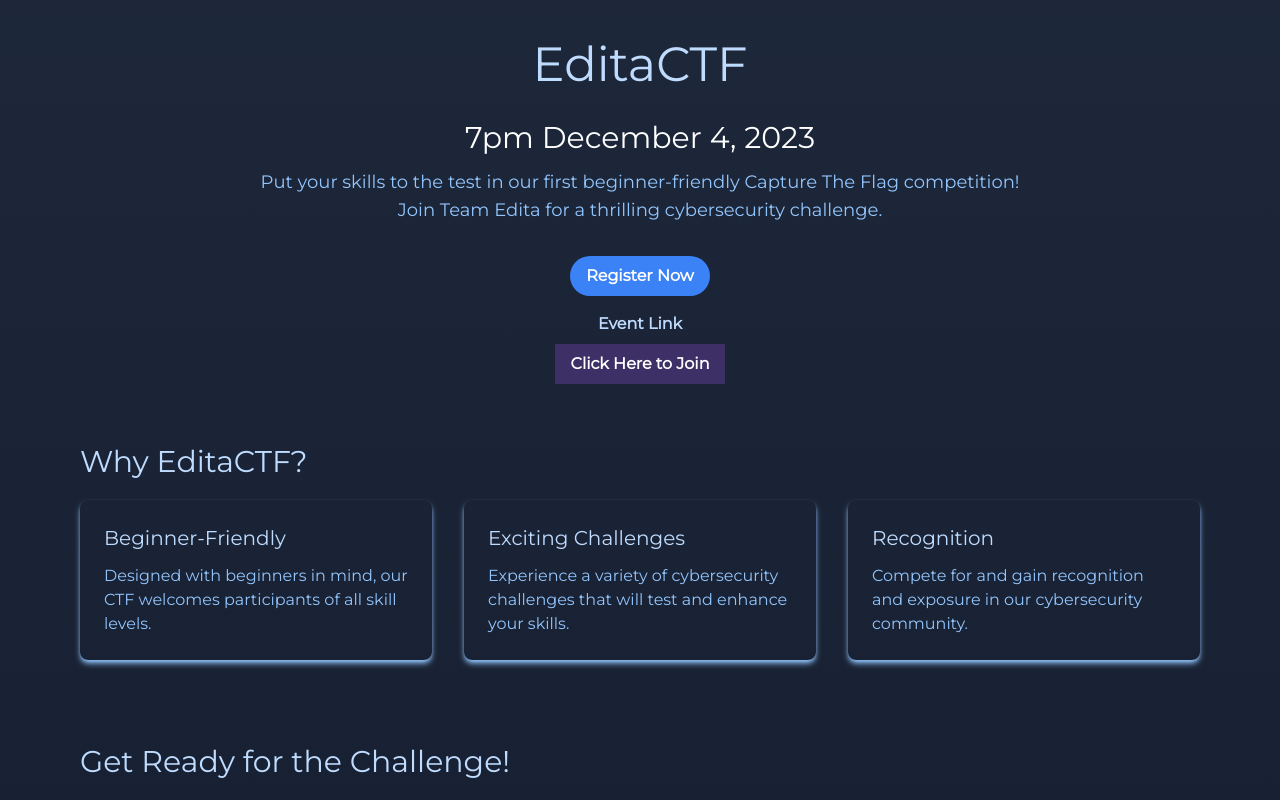
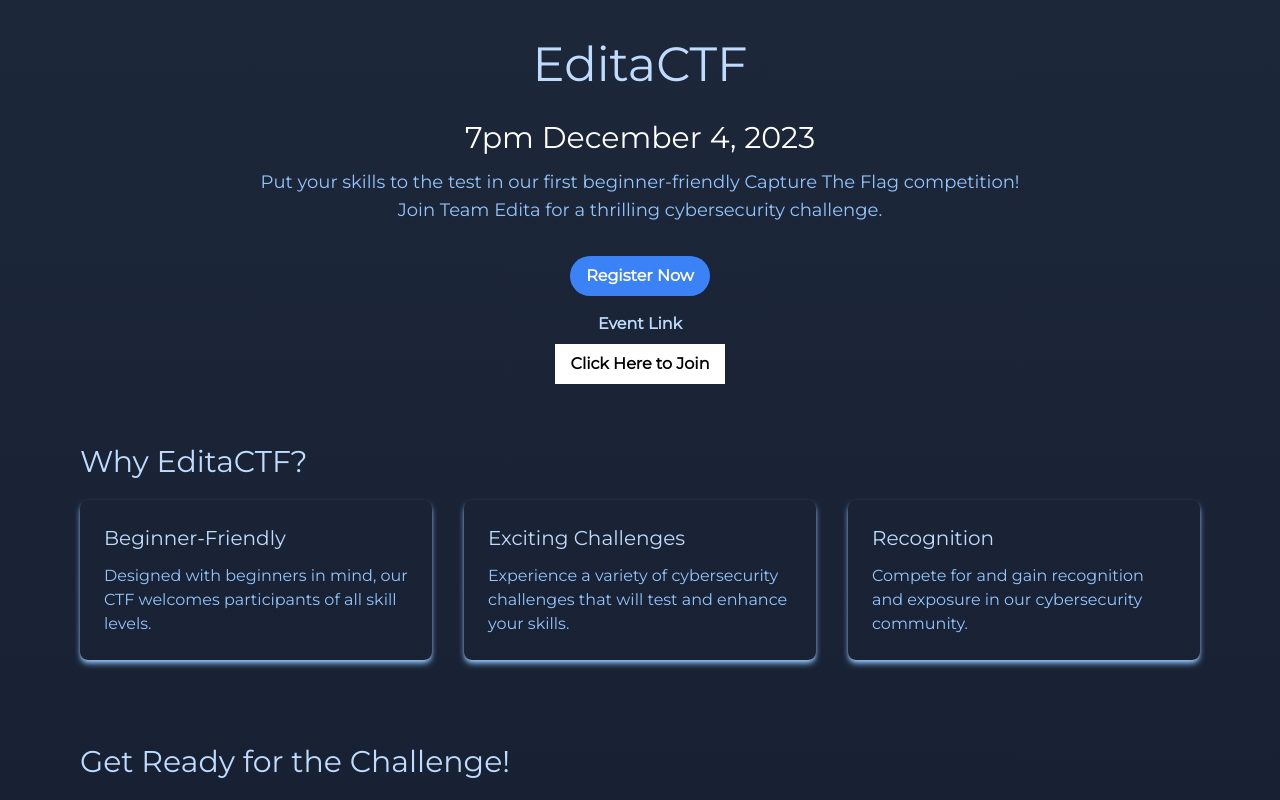
Before and after one commit to FrenzyVJN/Edita, a Next.js app: page /events in a window 1280 px wide. Shown: the top 800 px of the page. Built offline with nearby package versions, Linux system fonts and the light colour scheme.

Commit message:
Update page.tsx

```diff
--- a/app/events/page.tsx
+++ b/app/events/page.tsx
@@ -17,7 +17,7 @@ function Events() {
         {/* Add the new button here */}
         <h1 className='mt-4 mb-2 font-semibold text-blue-200'>Event Link</h1>
         <button
-          className=" bg-purple-500 bg-opacity-25 hover:bg-purple-600 hover:bg-opacity-25 text-white font-bold py-2 px-4 transition duration-300 transform hover:scale-105 focus:outline-none focus:shadow-outline-yellow"
+          className=" bg-white bg-opacity-100 hover:bg-white hover:bg-opacity-50 text-black font-bold py-2 px-4 transition duration-300 transform hover:scale-105 focus:outline-none focus:shadow-outline-yellow"
           disabled={true} // Set to true for now, enable later
         >
         <a href="https://tryhackme.com/room/editactf2k23">
```
